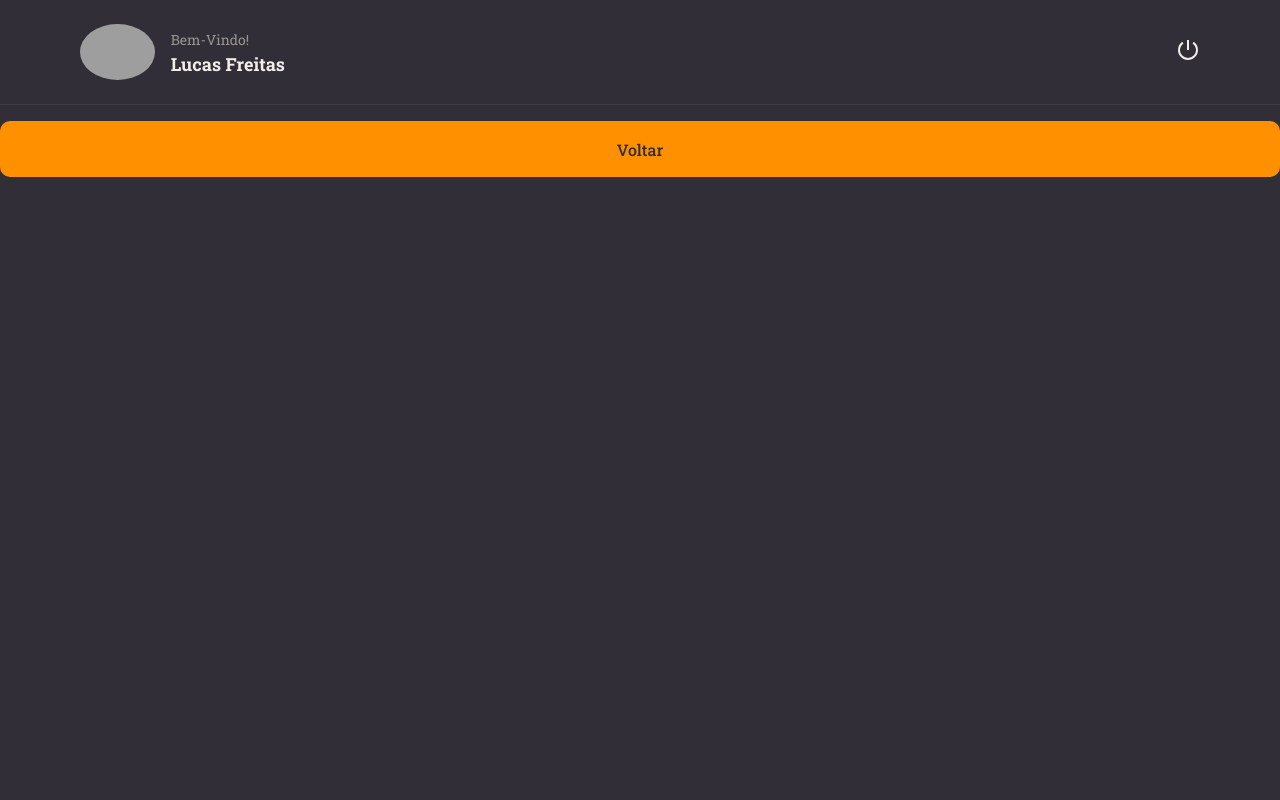
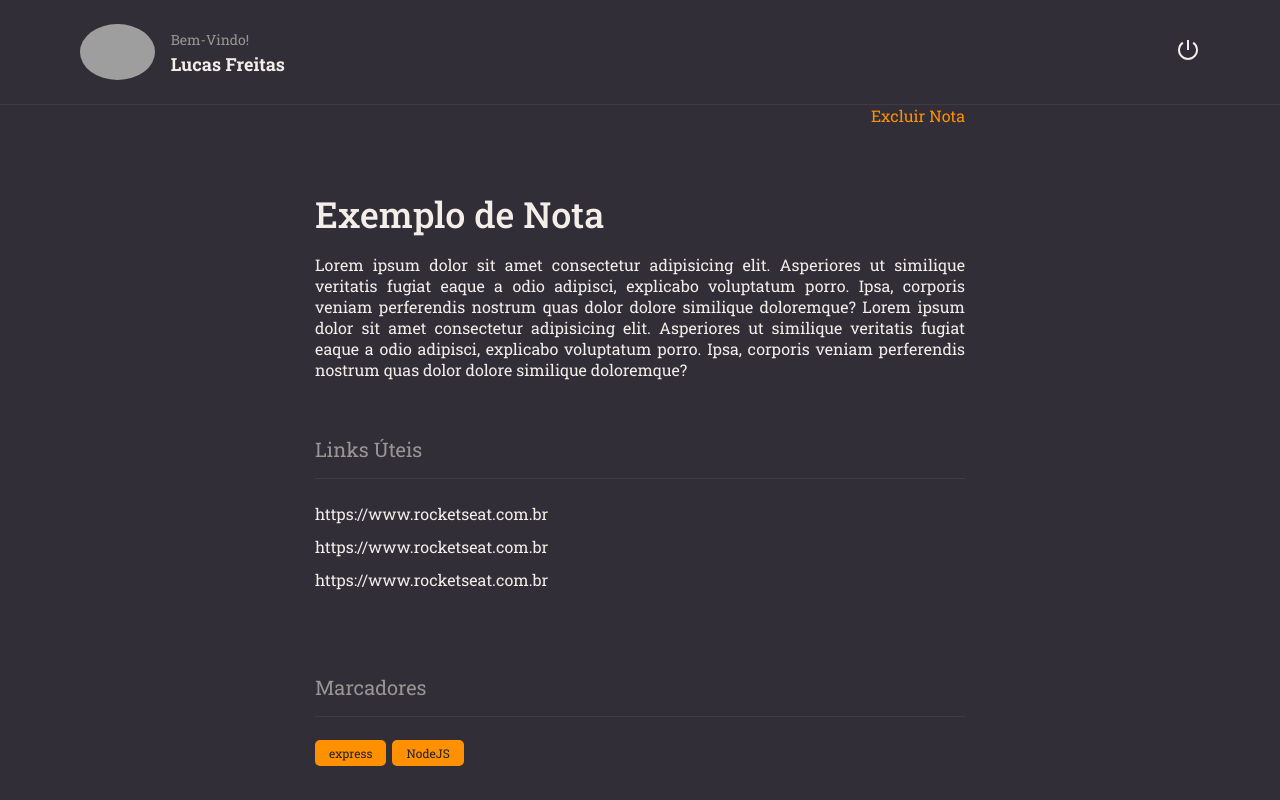
Before and after one commit to lucasfreittas/notes-front, a React (Vite) app in the folder RocketNotes/: page / in a window 1280 px wide. Built offline with nearby package versions, Linux system fonts and the light colour scheme; grey boxes are pictures that could not be loaded.

Commit message:
Details Page Ok

```diff
--- /dev/null
+++ b/RocketNotes/src/components/ButtonText/index.jsx
@@ -0,0 +1,9 @@
+import { Container } from './styles';
+
+export function ButtonText({title, ...rest}){
+    return(
+        <Container type='button' {...rest} >
+            {title}
+        </Container>
+    )
+}
--- /dev/null
+++ b/RocketNotes/src/components/ButtonText/styles.js
@@ -0,0 +1,10 @@
+import styled from 'styled-components';
+
+export const Container = styled.button`
+    background: none;
+    color: ${({theme}) => theme.COLORS.ORANGE};
+
+    border: none;
+    font-size: 16px;
+
+`;
--- a/RocketNotes/src/components/Header/styles.js
+++ b/RocketNotes/src/components/Header/styles.js
@@ -55,4 +55,9 @@
         font-size: 24px;
         color: ${({theme}) => theme.COLORS.WHITE}
     }
+
+    >svg:hover {
+        color: ${({theme}) => theme.COLORS.ORANGE}
+    }
+
 `
--- /dev/null
+++ b/RocketNotes/src/components/Section/index.jsx
@@ -0,0 +1,10 @@
+import { Container } from './styles';
+
+export function Section({title, children}){
+    return(
+        <Container>
+            <h2>{ title }</h2>
+            { children }
+        </Container>
+    );
+};
--- /dev/null
+++ b/RocketNotes/src/components/Section/styles.js
@@ -0,0 +1,18 @@
+import styled from 'styled-components';
+
+export const Container = styled.section`
+    margin: 56px 0 28px;
+
+    > h2 {
+        border-bottom-width: 1px;
+        border-bottom-style: solid;
+        border-bottom-color: ${({theme}) => theme.COLORS.BACKGROUND_700};
+
+        padding-bottom: 16px;
+        margin-bottom: 24px;
+
+        color: ${({theme}) => theme.COLORS.GRAY_100};
+        font-size: 20px;
+        font-weight: 400;
+    }
+`
--- /dev/null
+++ b/RocketNotes/src/components/Tag/index.jsx
@@ -0,0 +1,9 @@
+import { Container } from './styles';
+
+export function Tag({title}){
+    return(
+    <Container>
+        {title}
+    </Container>
+    )
+}
--- /dev/null
+++ b/RocketNotes/src/components/Tag/styles.js
@@ -0,0 +1,11 @@
+import styled from 'styled-components';
+
+export const Container = styled.span`
+    font-size: 12px;
+    padding: 5px 14px;
+    border-radius: 5px;
+    margin-right: 6px;
+    color: ${({theme}) => theme.COLORS.BACKGROUND_900};
+    background-color: ${({theme}) => theme.COLORS.ORANGE};
+
+`
--- a/RocketNotes/src/pages/Details/index.jsx
+++ b/RocketNotes/src/pages/Details/index.jsx
@@ -1,12 +1,45 @@
-import { Container } from './styles';
+import { Container, Links, Content } from './styles';
+
 import { Button } from '../../components/Button';
 import { Header } from '../../components/Header';
+import { Section } from '../../components/Section';
+import { Tag } from '../../components/Tag';
+import { ButtonText } from '../../components/ButtonText';
 
 export function Details() {
     return(
         <Container>
             <Header/>
-            <Button title = "Voltar"/>
+            <main>
+                <Content>
+                    <ButtonText title='Excluir Nota'/>
+
+                    <h1>Exemplo de Nota</h1>
+                    <p>Lorem ipsum dolor sit amet consectetur adipisicing elit.
+                        Asperiores ut similique veritatis fugiat eaque a odio adipisci,
+                        explicabo voluptatum porro. Ipsa, corporis veniam perferendis
+                        nostrum quas dolor dolore similique doloremque?
+                        Lorem ipsum dolor sit amet consectetur adipisicing elit.
+                        Asperiores ut similique veritatis fugiat eaque a odio adipisci,
+                        explicabo voluptatum porro. Ipsa, corporis veniam perferendis
+                        nostrum quas dolor dolore similique doloremque?</p>
+
+                    <Section title='Links Úteis'>
+                        <Links>
+                            <li> <a href="#">https://www.rocketseat.com.br</a> </li>
+                            <li> <a href="#">https://www.rocketseat.com.br</a> </li>
+                            <li> <a href="#">https://www.rocketseat.com.br</a> </li>
+                        </Links>
+                    </Section>
+
+                    <Section title='Marcadores'>
+                        <Tag title="express"/>
+                        <Tag title='NodeJS'/>
+                    </Section>
+
+                    <Button title = "Voltar"/>
+                </Content>
+            </main>
         </Container>
     )
 }
--- a/RocketNotes/src/pages/Details/styles.js
+++ b/RocketNotes/src/pages/Details/styles.js
@@ -10,4 +10,45 @@
     'header'
     'content';
 
+    > main{
+        grid-area: 'content';
+        overflow-y: scroll;
+    }
+
 `;
+
+export const Links = styled.ul`
+    list-style: none;
+
+    > li {
+        margin-top: 12px;
+
+        a{
+            color: ${({theme}) => theme.COLORS.WHITE};
+        }
+    }
+`
+
+export const Content = styled.div`
+
+    display: flex;
+    flex-direction: column;
+    max-width: 650px;
+    margin: 0 auto;
+
+    > h1 {
+        font-size: 36px;
+        font-weight: 500;
+        padding-top: 64px;
+    }
+
+    > p {
+        font-size: 16px;
+        margin-top: 16px;
+        text-align: justify;
+    }
+
+    > button:first-child{
+        align-self: end;
+    }
+`
```
